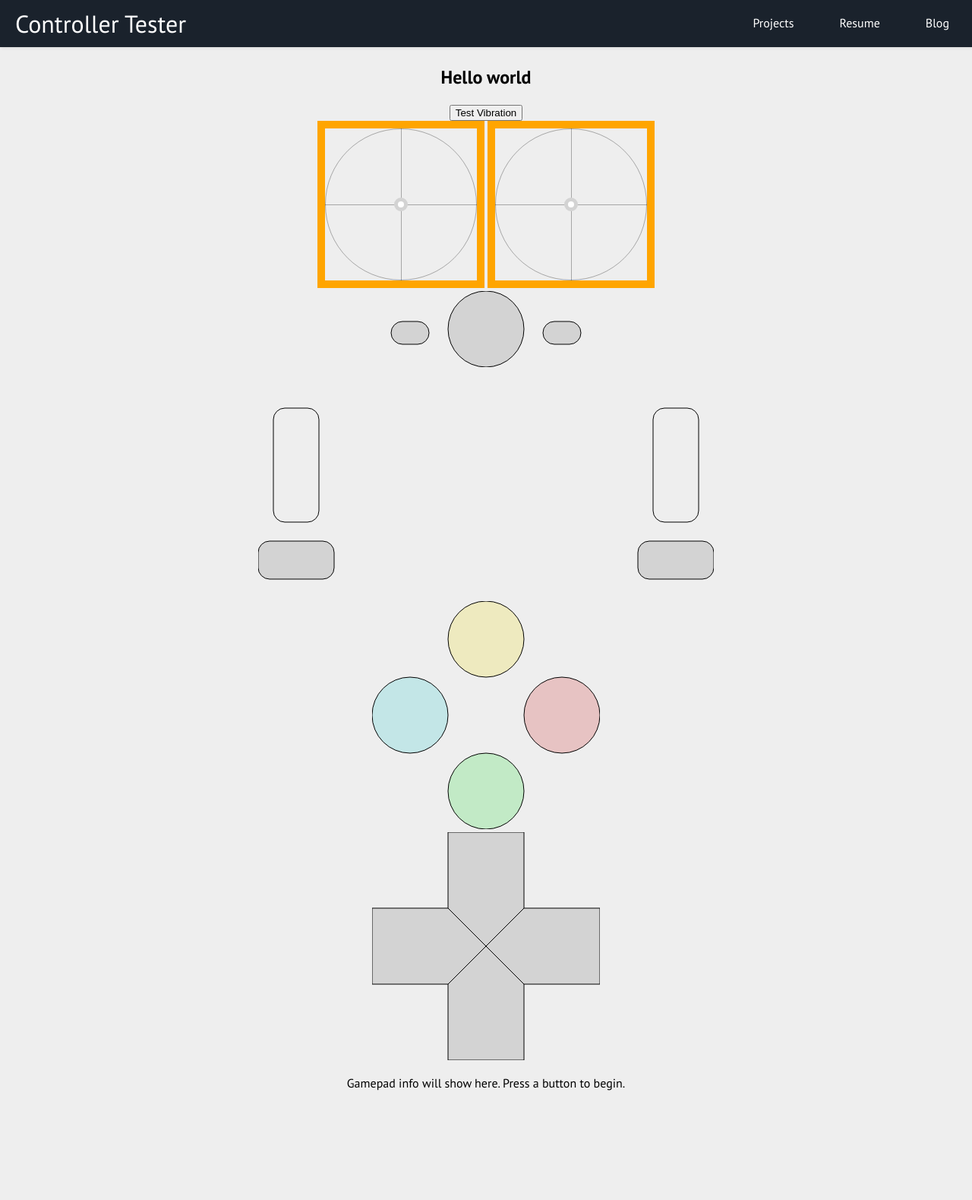
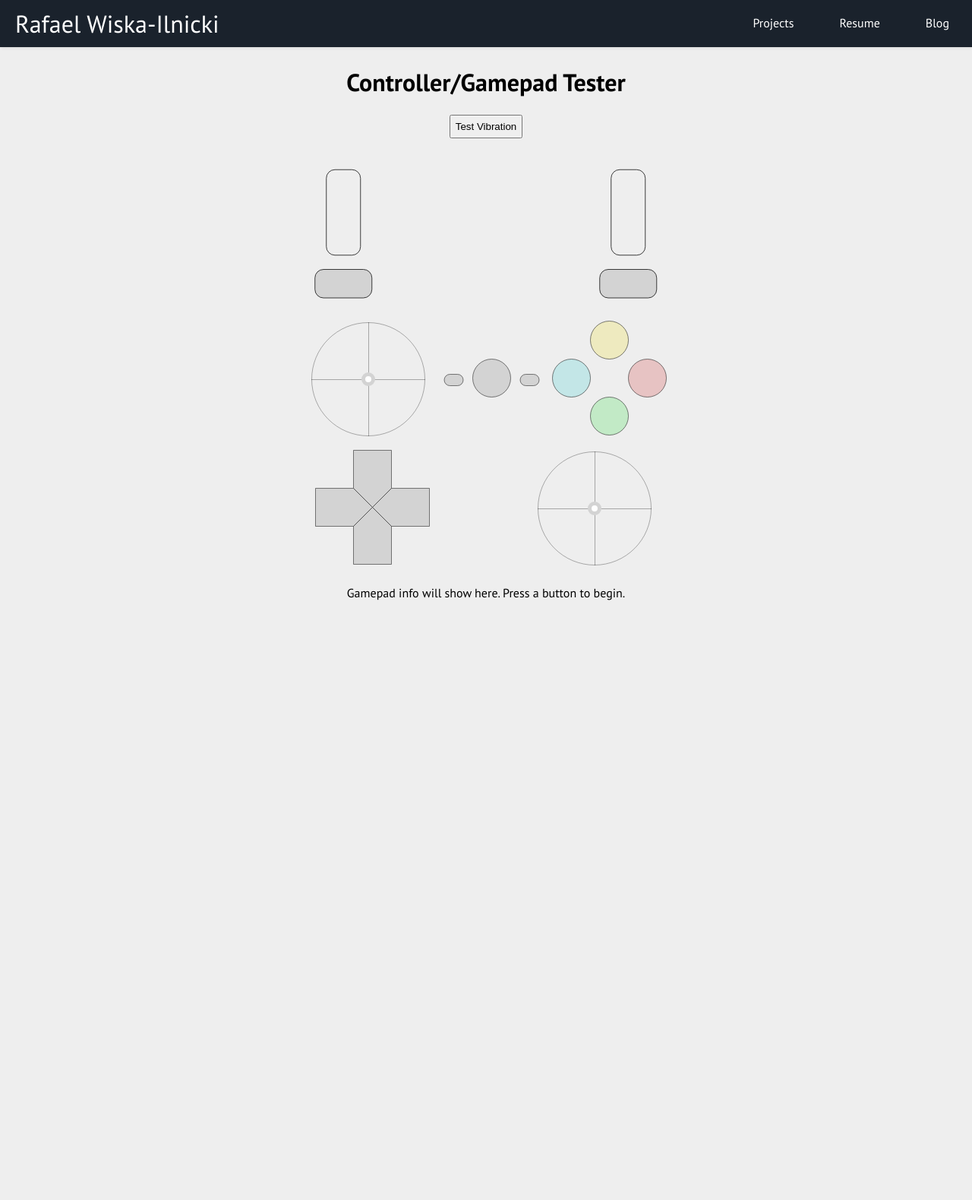
Before and after one commit to rafaelwi/rafaelwi.github.io, a Jekyll site: the page built from drift.html, in a window 1280 px wide. Shown: the whole page at 76% size. Built offline with Jekyll 4.4.1, drawn with Linux system fonts in a browser that asks for light colours; after the commit the page ends 900 px from its top, so only the background shows below that.

Commit message:
Done controller tester

```diff
--- a/_layouts/drift.html
+++ b/_layouts/drift.html
@@ -31,7 +31,7 @@
     sUXOH1dXV1lrheSTip5jCloI4qgAAAAAAAAAAAAAAAAAAAAAAAAAAAAAAAAAAAAAAAAAAAAAAAA
     AAAAAAAAAAAAAAAAAAAAAAAAAAAAAAAAAAAAA=" rel="icon" type="image/x-icon"/>
 
-    <title>Blog | Rafael Wiska-Ilnicki</title>
+    <title>Controller/Gamepad Tester | Rafael Wiska-Ilnicki</title>
 
     <meta name="description" content="My musings.">
     <meta name="viewport" content="width=device-width, initial-scale=1.0">
@@ -46,7 +46,7 @@
 
     <!-- BEGIN HEADER -->
     <header class="navbar">
-      <a href="/" class="logo earl">Controller Tester</a>
+      <a href="/" class="logo earl">Rafael Wiska-Ilnicki</a>
       <input class="menu-btn" type="checkbox" id="menu-btn"/>
       <label class="menu-icon" for="menu-btn">
         <span class="navicon"></span>
@@ -60,11 +60,19 @@
     <!-- END HEADER -->
 
     <div class="main-sect">
-      <h2>Hello world</h2>
+      <h1>Controller/Gamepad Tester</h1>
       <button id="testVibrate" onclick="dummy()" hidden>Test Vibration</button>
 
-      <br/>
+      <div id="shoulder-container">
+        <svg id="shoulder" viewBox="0 0 610 310" width="457.5" height="232.5">
+          <rect id="gp5" x="505" y="230" width="100" height="50" rx="15" stroke="#000" stroke-width="1" fill="#d3d3d3" />
+          <rect id="gp4" x="5"   y="230" width="100" height="50" rx="15" stroke="#000" stroke-width="1" fill="#d3d3d3" />
+          <rect id="gp6" x="25"  y="55"  width="60" height="150" rx="15" stroke="#000" stroke-width="1" fill="#000" fill-opacity="0" />
+          <rect id="gp7" x="525" y="55"  width="60" height="150" rx="15" stroke="#000" stroke-width="1" fill="#000" fill-opacity="0" />
+        </svg>
+      </div>
 
+      <div class="button-row">
         <div id="left-joystick" class="joystick">
           <div class="x-axis"></div>
           <div class="y-axis"></div>
@@ -72,53 +80,48 @@
           <div id="left-joystick-pos" class="joystick-pos"></div>
         </div>
 
+        <div id="gamepad-menu-container">
+          <svg id="gp-menu" viewBox="0 0 310 110" width="155" height="55">
+            <rect id="gp8" x="30"  y="45" width="50" height="30" rx="15" stroke="#000" stroke-width="1" fill="#d3d3d3" />
+            <rect id="gp9" x="230" y="45" width="50" height="30" rx="15" stroke="#000" stroke-width="1" fill="#d3d3d3" />
+            <circle id="gp16" cx="155" cy="55" r="50" stroke="#000" stroke-width="1" fill="#d3d3d3" />
+          </svg>
+        </div>
+
+        <div id="abxy-container">
+          <svg id="abxy" viewBox="0 0 310 310" width="155" height="155">
+            <circle id="gp0" cx="155" cy="255" r="50" stroke="#000" stroke-width="1" fill="#3cdb4e" fill-opacity="0.25"/>
+            <circle id="gp1" cx="255" cy="155" r="50" stroke="#000" stroke-width="1" fill="#d04242" fill-opacity="0.25"/>
+            <circle id="gp2" cx="55"  cy="155" r="50" stroke="#000" stroke-width="1" fill="#40ccd0" fill-opacity="0.25"/>
+            <circle id="gp3" cx="155" cy="55"  r="50" stroke="#000" stroke-width="1" fill="#ecdb33" fill-opacity="0.25"/>
+          </svg>
+        </div>
+      </div>
+
+      <div class="button-row">
+        <div id="dpad-container">
+          <svg id="dpad" viewBox="0 0 310 310" width="155" height="155">
+            <polygon id="gp13" points="155,155 205,205 205,305 105,305 105,205" stroke="#000" stroke-width="1" fill="#d3d3d3" />
+            <polygon id="gp14" points="155,155 205,205 205,305 105,305 105,205" stroke="#000" stroke-width="1" fill="#d3d3d3" transform="rotate( 90, 155, 155)" />
+            <polygon id="gp12" points="155,155 205,205 205,305 105,305 105,205" stroke="#000" stroke-width="1" fill="#d3d3d3" transform="rotate(180, 155, 155)"/>
+            <polygon id="gp15" points="155,155 205,205 205,305 105,305 105,205" stroke="#000" stroke-width="1" fill="#d3d3d3" transform="rotate(-90, 155, 155)"/>
+          </svg>
+        </div>
+
+        <div id="row3-spacer"></div>
+
         <div id="right-joystick" class="joystick">
           <div class="x-axis"></div>
           <div class="y-axis"></div>
           <div class="joystick-outline"></div>
           <div id="right-joystick-pos" class="joystick-pos"></div>
         </div>
-
-      <div id="gamepad-menu-container">
-        <svg id="gp-menu" width="300" height="100">
-          <rect id="gp8" x="25"  y="40" width="50" height="30" rx="15" stroke="black" stroke-width="1" fill="lightgray" />
-          <rect id="gp9" x="225" y="40" width="50" height="30" rx="15" stroke="black" stroke-width="1" fill="lightgray" />
-          <circle id="gp16" cx="150" cy="50" r="50" stroke="black" stroke-width="1" fill="lightgray" />
-        </svg>
-      </div>
-
-      <div id="shoulder-container">
-        <svg id="shoulder" width="600" height="300">
-          <rect id="gp4" x="0"   y="225" width="100" height="50" rx="15" stroke="black" stroke-width="1" fill="lightgray" />
-          <rect id="gp5" x="500" y="225" width="100" height="50" rx="15" stroke="black" stroke-width="1" fill="lightgray" />
-
-          <rect id="gp6" x="20"  y="50" width="60" height="150" rx="15" stroke="black" stroke-width="1" fill="black" fill-opacity="0" />
-          <rect id="gp7" x="520" y="50" width="60" height="150" rx="15" stroke="black" stroke-width="1" fill="black" fill-opacity="0" />
-        </svg>
-      </div>
-
-      <div id="abxy-container">
-        <svg id="abxy" width="300" height="300">
-          <circle id="gp0" cx="150" cy="250" r="50" stroke="black" stroke-width="1" fill="#3cdb4e" fill-opacity="0.25"/>
-          <circle id="gp1" cx="250" cy="150" r="50" stroke="black" stroke-width="1" fill="#d04242" fill-opacity="0.25"//>
-          <circle id="gp2" cx="50"  cy="150" r="50" stroke="black" stroke-width="1" fill="#40ccd0" fill-opacity="0.25"//>
-          <circle id="gp3" cx="150" cy="50"  r="50" stroke="black" stroke-width="1" fill="#ecdb33" fill-opacity="0.25"//>
-        </svg>
-      </div>
-
-      <div id="dpad-container">
-        <svg id="dpad" width="300" height="300">
-          <polygon id="gp13" points="150,150 200,200 200,300 100,300 100,200" stroke="black" stroke-width="1" fill="lightgray" />
-          <polygon id="gp14" points="150,150 200,200 200,300 100,300 100,200" stroke="black" stroke-width="1" fill="lightgray" transform="rotate(90, 150, 150)" />
-          <polygon id="gp12" points="150,150 200,200 200,300 100,300 100,200" stroke="black" stroke-width="1" fill="lightgray" transform="rotate(180, 150, 150)"/>
-          <polygon id="gp15" points="150,150 200,200 200,300 100,300 100,200" stroke="black" stroke-width="1" fill="lightgray" transform="rotate(-90, 150, 150)"/>
-        </svg>
       </div>
 
       <p id="gp-info">Gamepad info will show here. Press a button to begin.</p>
       <p id="gp-btns"></p>
     </div>
 
-    <script src="{{ "/assets/js/drift.js" | prepend: site.baseurl }}"></script>
+    <script src="{{ "/assets/js/drift.min.js" | prepend: site.baseurl }}"></script>
     </body>
 </html>
--- a/assets/css/drift.css
+++ b/assets/css/drift.css
@@ -1,7 +1,7 @@
 @import url('https://fonts.googleapis.com/css2?family=PT+Sans:ital,wght@0,400;0,700;1,400;1,700&display=swap');
 
 html {
-    background-color: #eeeeee;
+    background-color: #eee;
 }
 
 body {
@@ -12,25 +12,26 @@
 
 .main-sect {
     max-width: 90%;
-    padding: 0% 10% 10% 10%;
+    padding: 0% 10% 0% 10%;
     text-align: center;
 }
 
 #gp-btns {
     font-family: 'Courier New', Courier, monospace;
-    text-align: left;
+    text-align: center;
 }
 
 button {
     display: inline;
+    padding: 6px;
 }
 
 .joystick {
     position: relative;
-    height: 200px;
-    width: 200px;
-    border: 10px solid orange;
+    height: 150px;
+    width: 150px;
     display: inline-block;
+    margin: 10px;
 }
 
 .x-axis {
@@ -75,3 +76,19 @@
     border: 5px solid lightgray;
     background: white;
 }
+
+#shoulder-container {
+    display: flex;
+    align-items: center;
+    justify-content: center;
+}
+
+.button-row {
+    display: flex;
+    align-items: center;
+    justify-content: center;
+}
+
+#row3-spacer {
+    width: 130px;
+}
--- a/assets/js/drift.js
+++ b/assets/js/drift.js
@@ -16,6 +16,8 @@
 var gpb = document.getElementById("gp-btns")
 var lt = document.getElementById("gp6")
 var rt = document.getElementById("gp7")
+var leftJoystick = document.getElementById("left-joystick-pos")
+var rightJoystick = document.getElementById("right-joystick-pos")
 
 // Create an array of GamepadButton objects
 var buttons = [
@@ -36,14 +38,16 @@
     new MyGamepadButton(16, "gp16", function() {this.setFillColour("gray")}, function() {this.setFillColour("lightgray")})
 ]
 
-var leftJoystick = document.getElementById("left-joystick-pos")
-var rightJoystick = document.getElementById("right-joystick-pos")
-
 var gpbs = ""
 var haveEvents = 'GamepadEvent' in window
 var haveWebkitEvents = 'WebKitGamepadEvent' in window
 var reqAniFrame = window.mozRequestAnimationFrame || window.requestAnimationFrame
 var gamepads = []
+var axesNames = ["Left Stick x-axis", "Left Stick y-axis", "Right Stick x-axis", "Right Stick y-axis"]
+var buttonNames = ["A Button", "B Button", "X Button", "Y Button", "LB", "RB",
+    "LT", "RT", "Select", "Start", "Left Stick Pressed", "Right Stick Pressed",
+    "Up", "Down", "Left", "Right", "Menu"
+]
 
 function gamepadConnectionHandler(e, connecting) {
     var gamepad = e.gamepad
@@ -64,15 +68,16 @@
 }
 
 function updateGamepadStatus() {
-    // Reset an d check all gamepads
+    // Reset and check all gamepads
     gpbs = ""
     scanForGamepads()
 
     for (gp of gamepads) {
         // Check all axes
         for ([i,a] of gp.axes.entries()) {
-            gpbs += "Axes #" + i + " Value: " + a + "<br>"
+            gpbs += "<b>" + axesNames[i] + ": </b>" + (a<0?"":"+") + a.toFixed(6) + "&nbsp;&nbsp;&nbsp;&nbsp;"
         }
+        gpbs += "<br>"
 
         // Check all buttons
         for ([i, b] of gp.buttons.entries()) {
@@ -81,7 +86,10 @@
                 pressed = b.pressed
                 val = b.value
             }
-            gpbs += "Button " + i + " value: " + b.value + "<br>"
+
+            gpbs += "<b>" + buttonNames[i] + ": </b>"
+            gpbs += (i == 6 || i == 7) ? b.value.toFixed(6) : b.value
+            gpbs += (i == 3 || i == 7 || i == 11) ? "<br>" : "&nbsp;&nbsp;&nbsp;&nbsp;"
         }
 
         // Update joystick positions
@@ -113,7 +121,7 @@
         }
 
         // Vibrate based on LT's value and colour triggers
-        (gp.buttons[6].value > 0.0) ? vibrate(gp, gp.buttons[6].value) : null
+        (gp.buttons[0].value > 0.0 && gp.buttons[6].value > 0.0) ? vibrate(gp, gp.buttons[6].value) : null
         lt.setAttribute("fill-opacity", gp.buttons[6].value)
         rt.setAttribute("fill-opacity", gp.buttons[7].value)
 
--- a/drift.html
+++ b/drift.html
@@ -1,3 +1,4 @@
 ---
 layout: drift
+permalink: /projects/controller-joypad-tester/
 ---
```
Also changed, not shown: assets/js/drift.min.js (added). Lines whose indentation alone changed are shown as unchanged.
